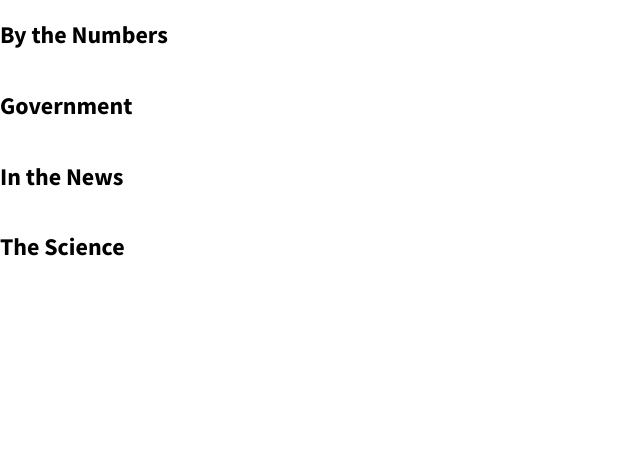
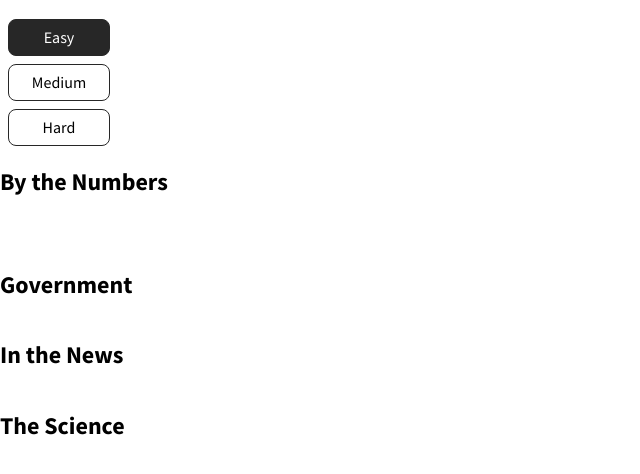
Before and after one commit to duncangrubbs/codeforacause, a website with bundled scripts: page app/index.html in a window 1280 px wide. Shown: the part 64-538 px from the top of the page, without its empty margins (0-640 px from the left). Built offline with nearby package versions, Linux system fonts and the light colour scheme; no server answers.

Commit message:
Update README and data display.

```diff
--- a/app/css/main.css
+++ b/app/css/main.css
@@ -18,3 +18,24 @@ html, body {
   margin: 0;
   padding: 0;
 }
+
+.setting {
+  display: flex;
+  align-items: center;
+  justify-content: center;
+  border: 1px solid var(--dark-background);
+  width: 100px;
+  height: 35px;
+  border-radius: 8px;
+  margin: 8px;
+}
+
+.setting:hover {
+  cursor: pointer;
+  box-shadow: var(--standard-shadow);
+}
+
+.setting.selected {
+  background: var(--dark-background);
+  color: white;
+}
--- a/app/index.html
+++ b/app/index.html
@@ -40,9 +40,15 @@
   <body>
     <div class="app-wrapper">
       <h1>Daily Digest</h1>
+      <div class="setting selected" id="easy">Easy</div>
+      <div class="setting" id="medium">Medium</div>
+      <div class="setting" id="Hard">Hard</div>
+      <h2>By the Numbers</h2>
+      <div class="data-wrapper">
+        <ul id="numbers">
 
-      <h2>By the Numbers</h2>
-      <div class="data-wrapper"></div>
+        </ul>
+      </div>
       <h2>Government</h2>
       <div class="data-wrapper"></div>
       <h2>In the News</h2>
--- a/app/scripts/index.js
+++ b/app/scripts/index.js
@@ -4,4 +4,12 @@ const url3 = 'https://covidtracking.com/api/v1/states/ca/current.json';
 
 fetch(url3)
   .then(response => response.json())
-  .then(data => console.log(data));
+  .then(data => {
+    const list = document.getElementById('numbers');
+    console.log(data); // eslint-disable-line
+    Object.keys(data).forEach(key => {
+      let tmp = document.createElement('ul');
+      tmp.innerText = key + " " + data[key];
+      list.appendChild(tmp);
+    })
+  });
```
Also changed, not shown: README.md.
